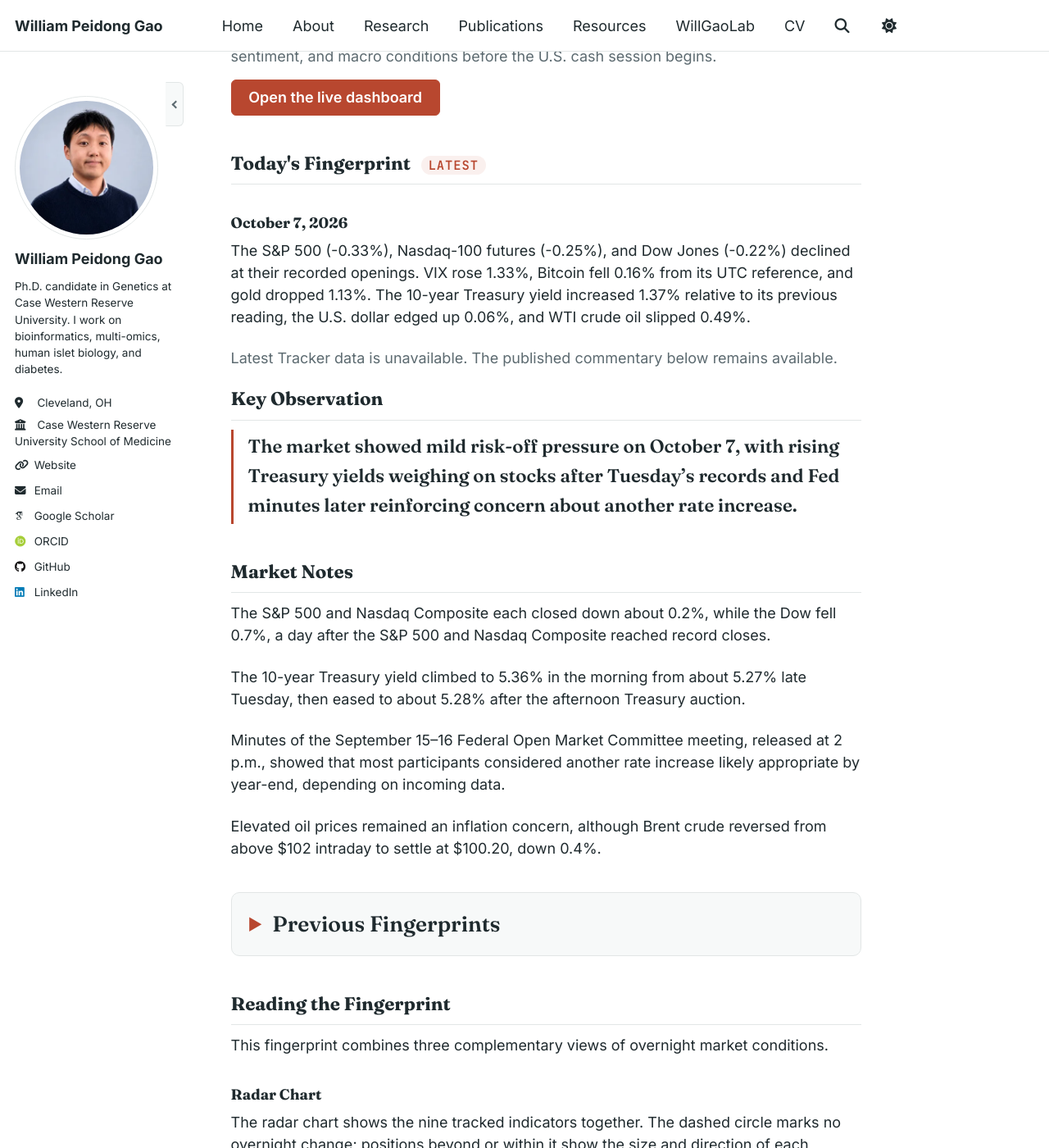
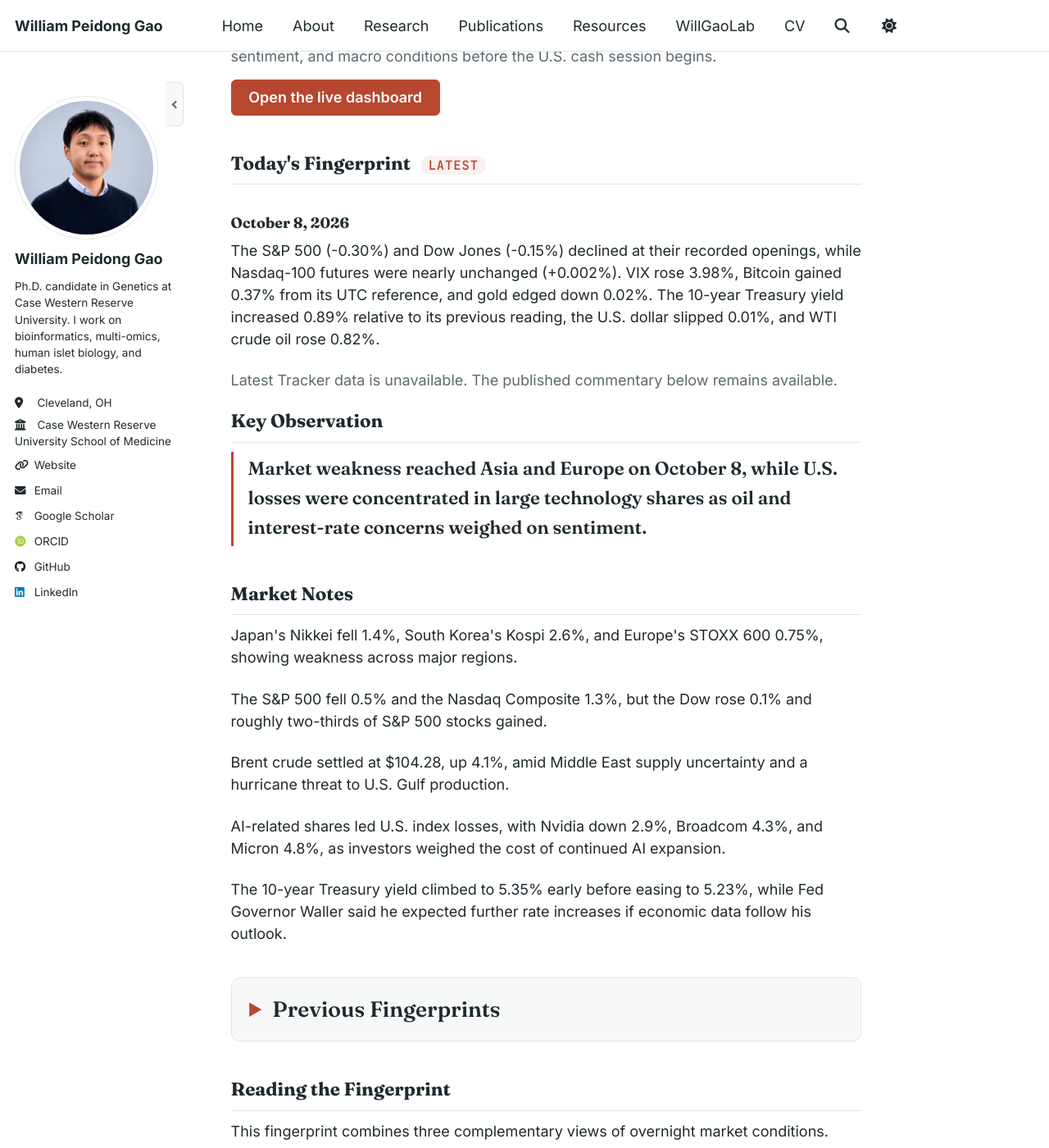
Before and after one commit to PeidongGao/WilliamGaoWeb, a Jekyll site: the page built from _pages/market-fingerprint.md, in a window 1280 px wide and 1400 px high, scrolled down 296 px. Shown: the whole window at 82% size. Built offline with Jekyll 4.4.1, drawn with Linux system fonts in a browser that asks for light colours; some web fonts are replaced.

Commit message:
Add October 8 market commentary

```diff
--- a/_data/market_commentary.yml
+++ b/_data/market_commentary.yml
@@ -1,3 +1,13 @@
+- date: "2026-10-08"
+  summary: "The S&P 500 (-0.30%) and Dow Jones (-0.15%) declined at their recorded openings, while Nasdaq-100 futures were nearly unchanged (+0.002%). VIX rose 3.98%, Bitcoin gained 0.37% from its UTC reference, and gold edged down 0.02%. The 10-year Treasury yield increased 0.89% relative to its previous reading, the U.S. dollar slipped 0.01%, and WTI crude oil rose 0.82%."
+  key_observation: "Market weakness reached Asia and Europe on October 8, while U.S. losses were concentrated in large technology shares as oil and interest-rate concerns weighed on sentiment."
+  market_notes:
+    - "Japan's Nikkei fell 1.4%, South Korea's Kospi 2.6%, and Europe's STOXX 600 0.75%, showing weakness across major regions."
+    - "The S&P 500 fell 0.5% and the Nasdaq Composite 1.3%, but the Dow rose 0.1% and roughly two-thirds of S&P 500 stocks gained."
+    - "Brent crude settled at $104.28, up 4.1%, amid Middle East supply uncertainty and a hurricane threat to U.S. Gulf production."
+    - "AI-related shares led U.S. index losses, with Nvidia down 2.9%, Broadcom 4.3%, and Micron 4.8%, as investors weighed the cost of continued AI expansion."
+    - "The 10-year Treasury yield climbed to 5.35% early before easing to 5.23%, while Fed Governor Waller said he expected further rate increases if economic data follow his outlook."
+
 - date: "2026-10-07"
   summary: "The S&P 500 (-0.33%), Nasdaq-100 futures (-0.25%), and Dow Jones (-0.22%) declined at their recorded openings. VIX rose 1.33%, Bitcoin fell 0.16% from its UTC reference, and gold dropped 1.13%. The 10-year Treasury yield increased 1.37% relative to its previous reading, the U.S. dollar edged up 0.06%, and WTI crude oil slipped 0.49%."
   key_observation: "The market showed mild risk-off pressure on October 7, with rising Treasury yields weighing on stocks after Tuesday’s records and Fed minutes later reinforcing concern about another rate increase."
```
